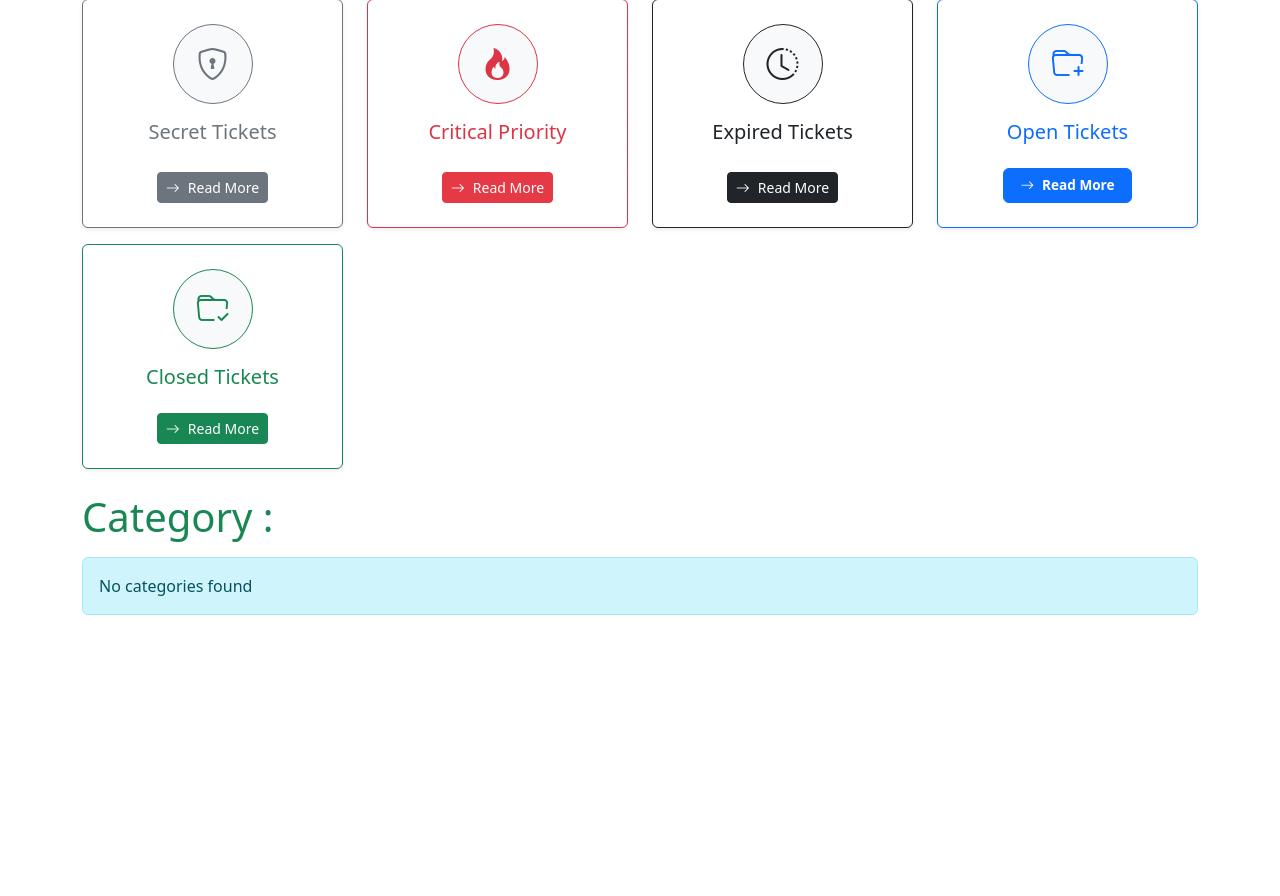
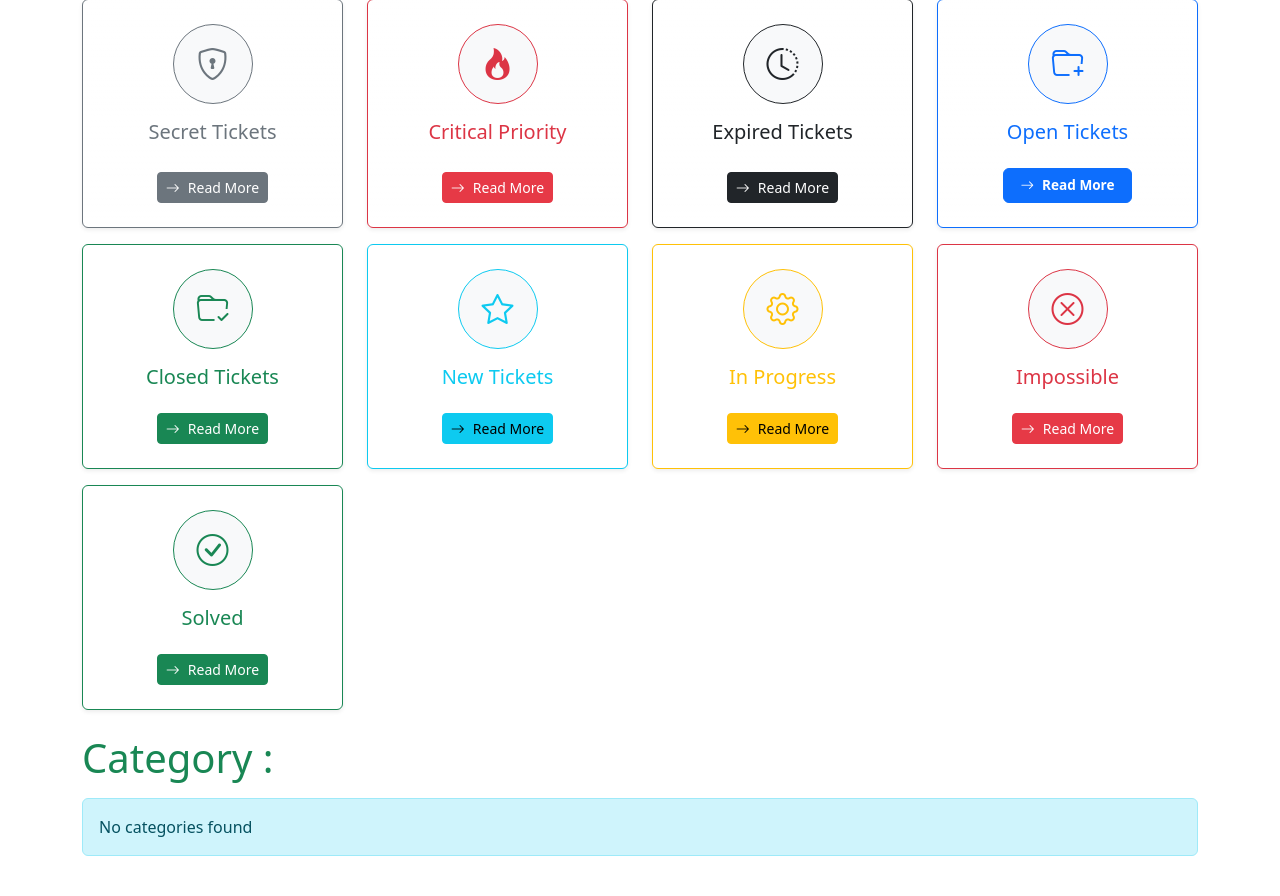
Before and after one commit to DaryaGh/Django_Project_Ticket, a Django app: template Tickets/templates/dashboard-templatetags-btn.html in a window 1280 px wide. Shown: the part 414-1310 px from the top of the page. Before the commit the page ends 1029 px from the top, so only its background shows below. Run offline with Django 3.2, Linux system fonts and the light colour scheme; the template is opened without the code that fills it, so the values that code supplies are empty; some libraries are stand-ins or nearby versions.

Commit message:
Feat : widget-card.py => Status

```diff
--- a/Tickets/templates/dashboard-templatetags-btn.html
+++ b/Tickets/templates/dashboard-templatetags-btn.html
@@ -51,21 +51,21 @@
                 {% widget_card title="Closed Tickets" count=close_tickets color="success" icon='folder-check' title_color="success" btn_color="success" btn_icon='arrow-right' url="Tickets?close" extra_class="shadow bg-gradient" %}
             </div>
 
-{#            <div class="col-md-3 mt-3">#}
-{#                {% widget_card title="New Tickets" count=status_new_tickets color="info" icon='star' title_color="info" btn_color="info" btn_icon='arrow-right' url="Tickets?status=new" extra_class="shadow" %}#}
-{#            </div>#}
-{##}
-{#            <div class="col-md-3 mt-3">#}
-{#                {% widget_card title="In Progress" count=status_in_progress_tickets color="warning" icon='gear' title_color="warning" btn_color="warning" btn_icon='arrow-right' url="Tickets?status=in_progress" extra_class="shadow" %}#}
-{#            </div>#}
-{##}
-{#            <div class="col-md-3 mt-3">#}
-{#                {% widget_card title="Impossible" count=status_impossible_tickets color="danger" icon='x-circle' title_color="danger" btn_color="danger" btn_icon='arrow-right' url="Tickets?status=impossible" extra_class="shadow" %}#}
-{#            </div>#}
-{##}
-{#            <div class="col-md-3 mt-3">#}
-{#                {% widget_card title="Solved" count=status_solved_tickets color="success" icon='check-circle' title_color="success" btn_color="success" btn_icon='arrow-right' url="Tickets?status=solved" extra_class="shadow" %}#}
-{#            </div>#}
+            <div class="col-md-3 mt-3">
+                {% widget_card title="New Tickets" count=status_new_tickets color="info" icon='star' title_color="info" btn_color="info" btn_icon='arrow-right' url="Tickets?status=new" extra_class="shadow" %}
+            </div>
+
+            <div class="col-md-3 mt-3">
+                {% widget_card title="In Progress" count=status_in_progress_tickets color="warning" icon='gear' title_color="warning" btn_color="warning" btn_icon='arrow-right' url="Tickets?status=in_progress" extra_class="shadow" %}
+            </div>
+
+            <div class="col-md-3 mt-3">
+                {% widget_card title="Impossible" count=status_impossible_tickets color="danger" icon='x-circle' title_color="danger" btn_color="danger" btn_icon='arrow-right' url="Tickets?status=impossible" extra_class="shadow" %}
+            </div>
+
+            <div class="col-md-3 mt-3">
+                {% widget_card title="Solved" count=status_solved_tickets color="success" icon='check-circle' title_color="success" btn_color="success" btn_icon='arrow-right' url="Tickets?status=solved" extra_class="shadow" %}
+            </div>
         </div>
 
         <div class="row mb-4">
```
Also changed, not shown: Tickets/templatetags/widget-card.py (+0 -40 lines).
